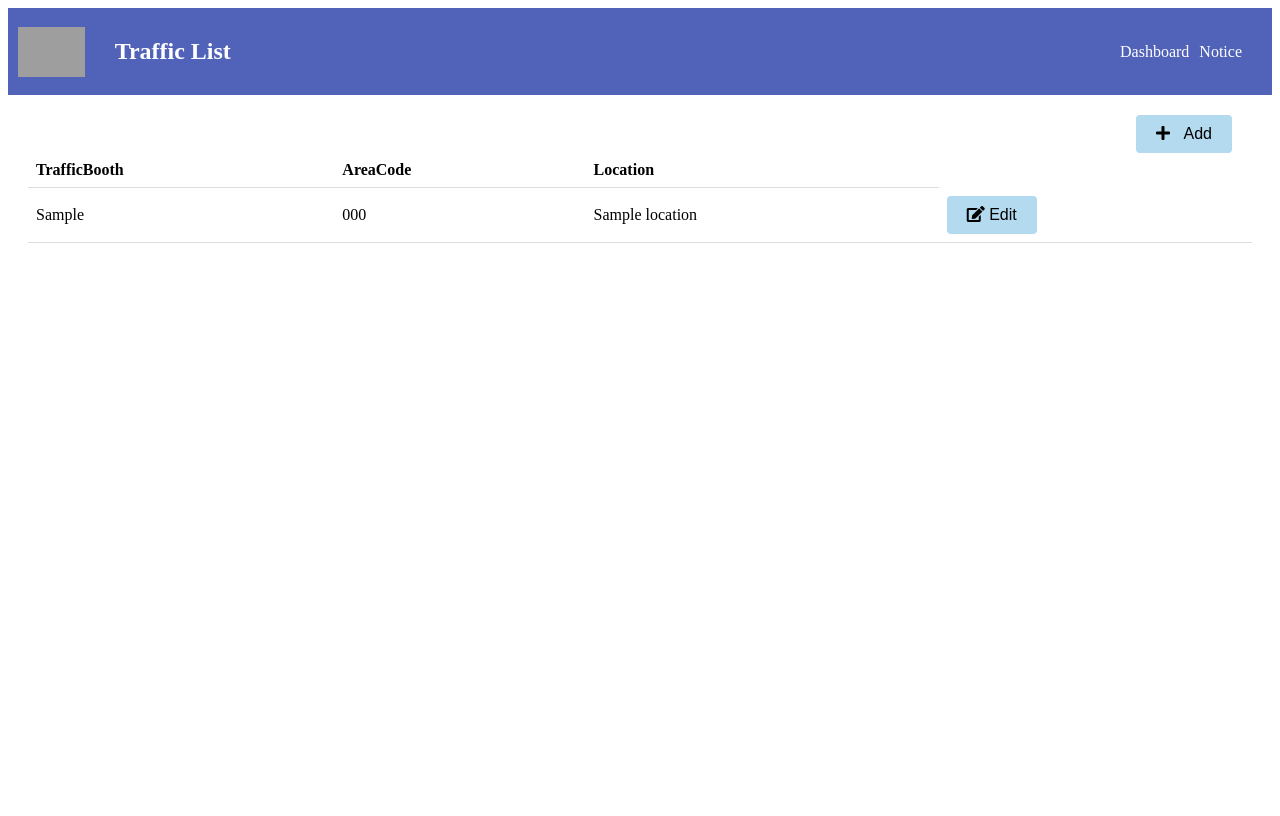
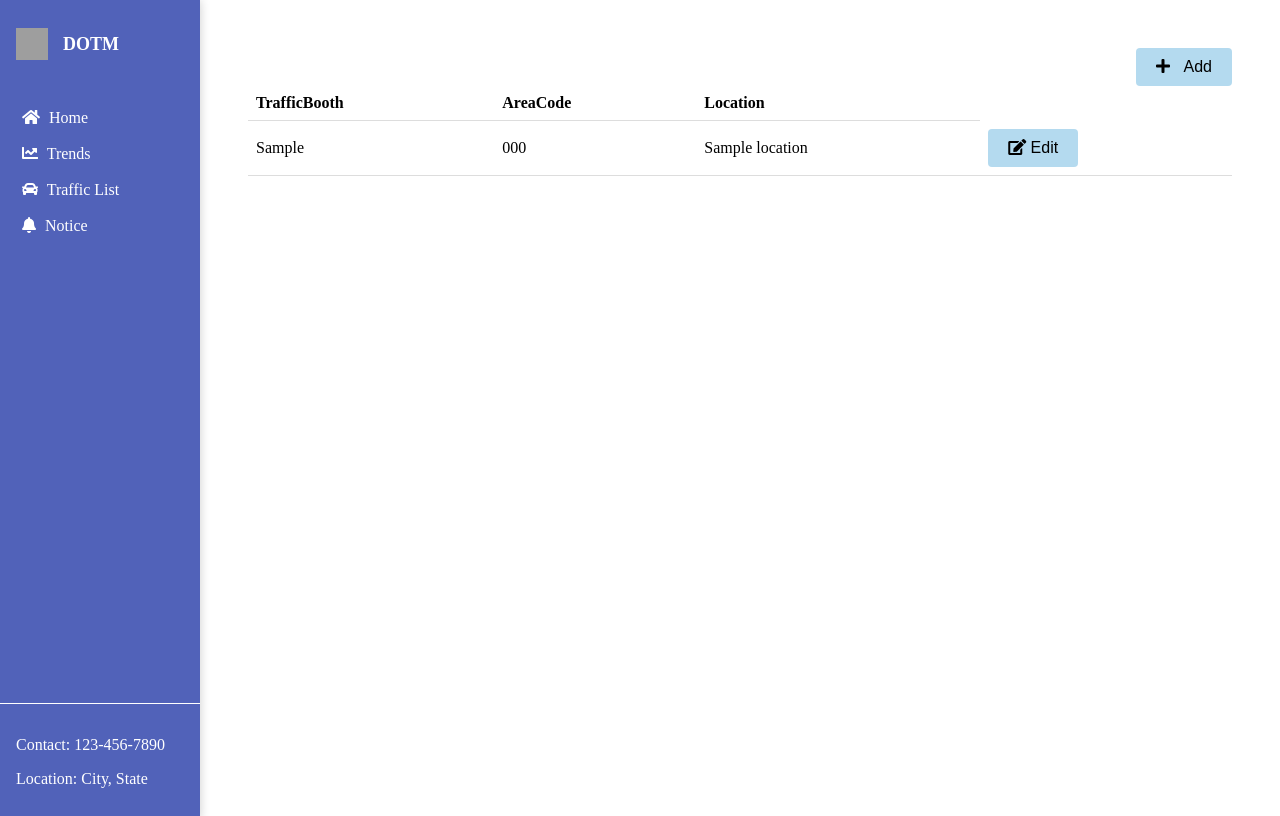
Before and after one commit to Sufi-123/Speed-detection-and-number-plate-recognition, a Django app: template templates/TrafficList.html in a window 1280 px wide. Before the commit the page ends 243 px from the top, so only its background shows below. Run offline with Django 3.2, Linux system fonts and the light colour scheme; the template is opened without the code that fills it: most values are stand-ins (such as "Sample title", 1, 10 or a date in 2020); grey boxes are pictures that could not be loaded.

Commit message:
Dashboar Interface of DOTM

```diff
--- a/static/css/style.css
+++ b/static/css/style.css
@@ -7,7 +7,8 @@
   z-index: 1;
   top: 0;
   left: 0;
-  /* background-color: #f2f2f2; */
+  background-color: #5162b9;
+  color:#fff;
   overflow-x: hidden;
   padding-top: 20px;
   box-shadow: 0 0 10px rgba(0, 0, 0, 0.2); /* Add box shadow */
@@ -21,7 +22,7 @@
   padding: 6px 8px 6px 16px;
   text-decoration: none;
   font-size: 16px;
-  color: #333;
+  color: #fff;
   display: block;
 }
 
@@ -30,7 +31,7 @@
 }
 
 .sidenav .sidenav-content i{
-  color: #5162b9;
+  color: #fff;
   margin-right: 5px;
 }
 
@@ -61,58 +62,10 @@
   bottom: 0;
   width: 100%;
   padding: 16px;
-  /* background-color: #ddd; */
+  border-top: 1px solid #fff;
 }
 
-/* CSS for the navigation bar */
-.navbar {
-  display: flex;
-  align-items: center;
-  justify-content: space-between;
-  padding: 10px;
-  background-color:  #5162b9;
-  color: #fff;
-}
-
-.navbar .logo-container {
-  display: flex;
-  align-items: center;
-}
-
-.navbar img {
-  height: 50px;
-  margin-right: 10px;
-}
-
-.navbar h1 {
-  margin: 20px;
-  font-size: 24px;
-}
-
-.navbar ul {
-  list-style-type: none;
-  margin: 0;
-  padding: 0;
-  display: flex;
-  justify-content: space-around;
-}
-
-.navbar ul li {
-  margin-left: 10px;
-
-
-}
-
-.navbar ul li a{
-    text-decoration: none;
-    color: #fff;
-  }
-
-
-.navbar ul li:last-child {
-  margin-right: 20px;
-}
-
+/* For traffic List */
 .container {
   margin: 20px;
 }
@@ -141,6 +94,8 @@ th, td {
   border-bottom: 1px solid #ddd;
 }
 
+
+/* For the overlay of traffic list */
 .registration_overlay {
     display: none;
     position: fixed;
@@ -205,12 +160,8 @@ th, td {
   }
 
 
-  /* notice.html style */
 
-
-  .button-container {
-    margin: 20px;
-  }
+  /* For notice */
 
   .upload-container {
     float: right;
@@ -267,11 +218,7 @@ th, td {
     display: none;
   }
 
-
-
-
-
-    /* CSS for the content section */
+ /* for the home */
  .content {
   margin-left: 200px; /* Same width as the side navigation */
   padding: 20px;
@@ -282,7 +229,7 @@ th, td {
 }
 
 .top-section {
-      background-color: #f2f2f2;
+  background-color:#b4daef;
   padding: 20px;
   margin-bottom: 20px;
   flex-grow: 1;
@@ -297,14 +244,13 @@ th, td {
   width: 30%;
 }
 
-    .bottom-section .right{
+.bottom-section .left{
   width: 70%;
 }
 
 .bottom-section .left,
 .bottom-section .right {
-      /* width: 50%; */
-      background-color: #f2f2f2;
+  background-color:#b4daef;
   padding: 0;
   margin: 10px;
 }
--- a/templates/TrafficList.html
+++ b/templates/TrafficList.html
@@ -1,28 +1,7 @@
-
-<!DOCTYPE html>
-<html>
-<head>
-  {% load static %}
-  <link rel="stylesheet" type="text/css" href="{% static 'css/style.css' %}">
-  <title>Traffic List</title>
-  <link rel="stylesheet" href="https://cdnjs.cloudflare.com/ajax/libs/font-awesome/5.15.3/css/all.min.css">
-  <link rel="stylesheet" href="style.css">
-</head>
-<body>
-    <!-- Navigation bar -->
-  <div class="navbar">
-    <div class="logo-container">
-      <img src="https://www.shutterstock.com/image-vector/traffic-policeman-holding-stop-sign-260nw-640858120.jpg" alt="Traffic Police">
-      <h1>Traffic List</h1>
-    </div>
-    <ul>
-       <li><a href="/dotm">Dashboard</a></li>
-      <li><a href="/notice">Notice</a></li>
-
-    </ul>
-  </div>
+{% extends 'dotm_Dashboard.html'%}
 
 
+{% block body_block %}
   <div class="container">
     <div class="button-container">
       <button id="addButton"><i class="fas fa-plus" style="margin-right: 10px;"></i> Add</button>
@@ -104,5 +83,5 @@
 
 
   </script>
-</body>
-</html>
+
+{% endblock %}
--- a/templates/dotm_Dashboard.html
+++ b/templates/dotm_Dashboard.html
@@ -7,44 +7,6 @@
   <link rel="stylesheet" href="https://cdnjs.cloudflare.com/ajax/libs/font-awesome/5.15.3/css/all.min.css">
   <link rel="stylesheet" href="style.css">
 
-  <style>
-    /* CSS for the content section */
-    .content {
-      margin-left: 200px; /* Same width as the side navigation */
-      padding: 20px;
-      display: flex;
-      flex-direction: column;
-      height: calc(100vh - 40px);
-      border-radius: 10px;
-    }
-
-    .top-section {
-      background-color:#b4daef;
-      padding: 20px;
-      margin-bottom: 20px;
-      flex-grow: 1;
-    }
-
-    .bottom-section {
-      display: flex;
-      justify-content: space-between;
-      height: 50%;
-    }
-    .bottom-section .right{
-      width: 30%;
-    }
-
-    .bottom-section .left{
-      width: 70%;
-    }
-
-    .bottom-section .left,
-    .bottom-section .right {
-      background-color:#b4daef;
-      padding: 0;
-      margin: 10px;
-    }
-  </style>
 
 </head>
 <body>
@@ -54,8 +16,8 @@
       <h1>DOTM</h1>
     </div>
     <div class="sidenav-content">
-      <a href="/dotm"><i class="fas fa-home"></i> Home</a>
-      <a href="/trend"><i class="fas fa-chart-line"></i> Trends</a>
+      <a href="/home"><i class="fas fa-home"></i> Home</a>
+      <a href="/chart"><i class="fas fa-chart-line"></i> Trends</a>
       <a href="/traffics"><i class="fas fa-car"></i> Traffic List</a>
       <a href="/notice"><i class="fas fa-bell"></i> Notice</a>
 
--- a/user_app/urls.py
+++ b/user_app/urls.py
@@ -11,6 +11,7 @@ urlpatterns = [
    path ("welcome/",views.welcome_view,name='welcome_Dashboard'),
    path ("notice/",views.notice,name='notice'),
    path ("dotm/",views.dotm,name="dotm_Dashboard"),
-   path ("home/",views.home,name="home"),
+   path ("home/",views.dotm_home,name="dotm_home"),
+   path ("chart/",views.chart,name="chart"),
 
 ]
--- a/user_app/views.py
+++ b/user_app/views.py
@@ -34,9 +34,11 @@ def welcome_view(request):
 def dotm(request):
 	return render(request,'dotm_dashboard.html')
 
-def home(request):
-	return render(request,'home.html')
+def dotm_home(request):
+	return render(request,'dotm_home.html')
 
+def chart(request):
+	return render(request,'chart.html')
 
 
 
```
Also changed, not shown: templates/chart.html (added, +7 -0 lines), templates/notice.html (+4 -26 lines), db.sqlite3, templates/dotm_home.html (renamed from templates/home.html). Lines whose indentation alone changed are shown as unchanged.
